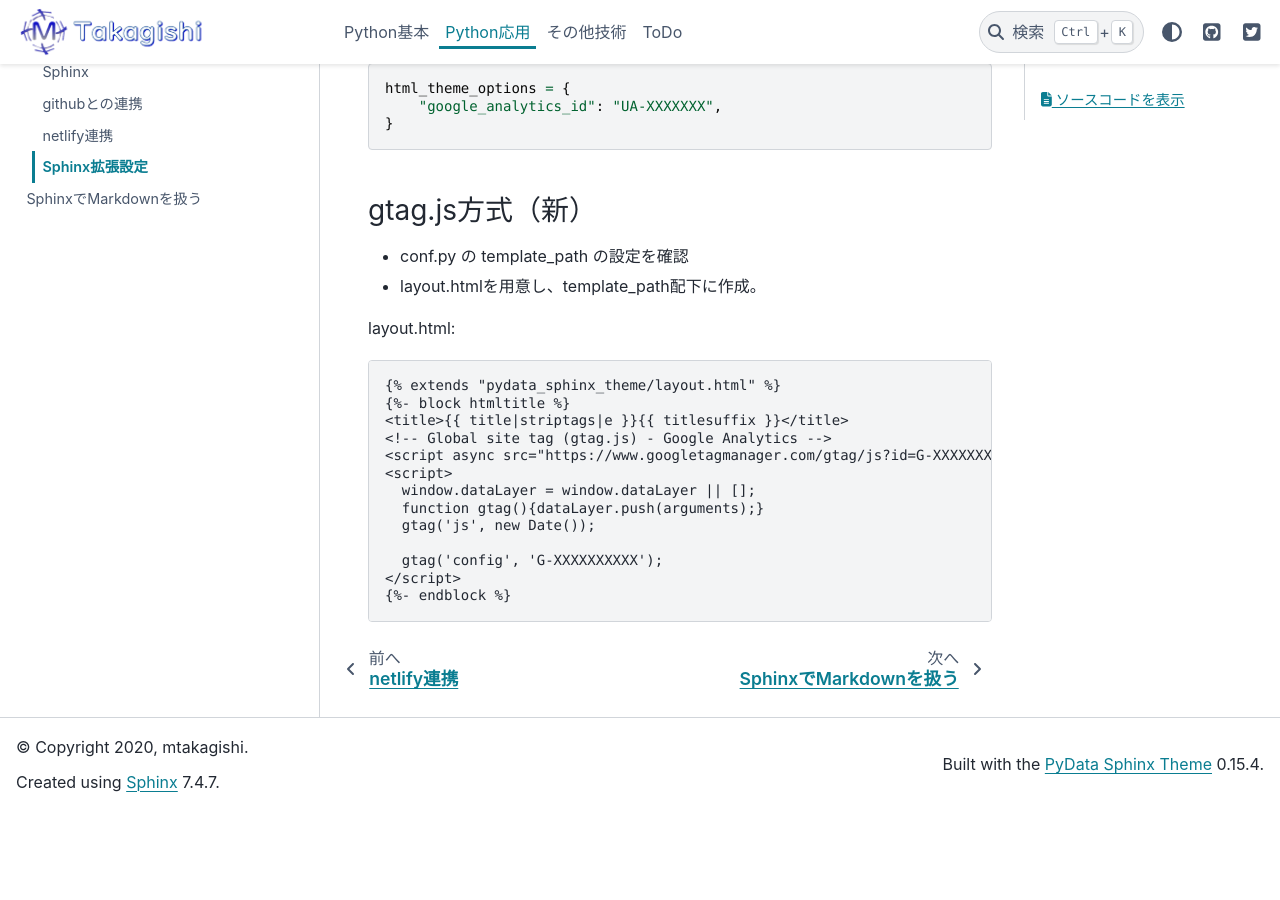
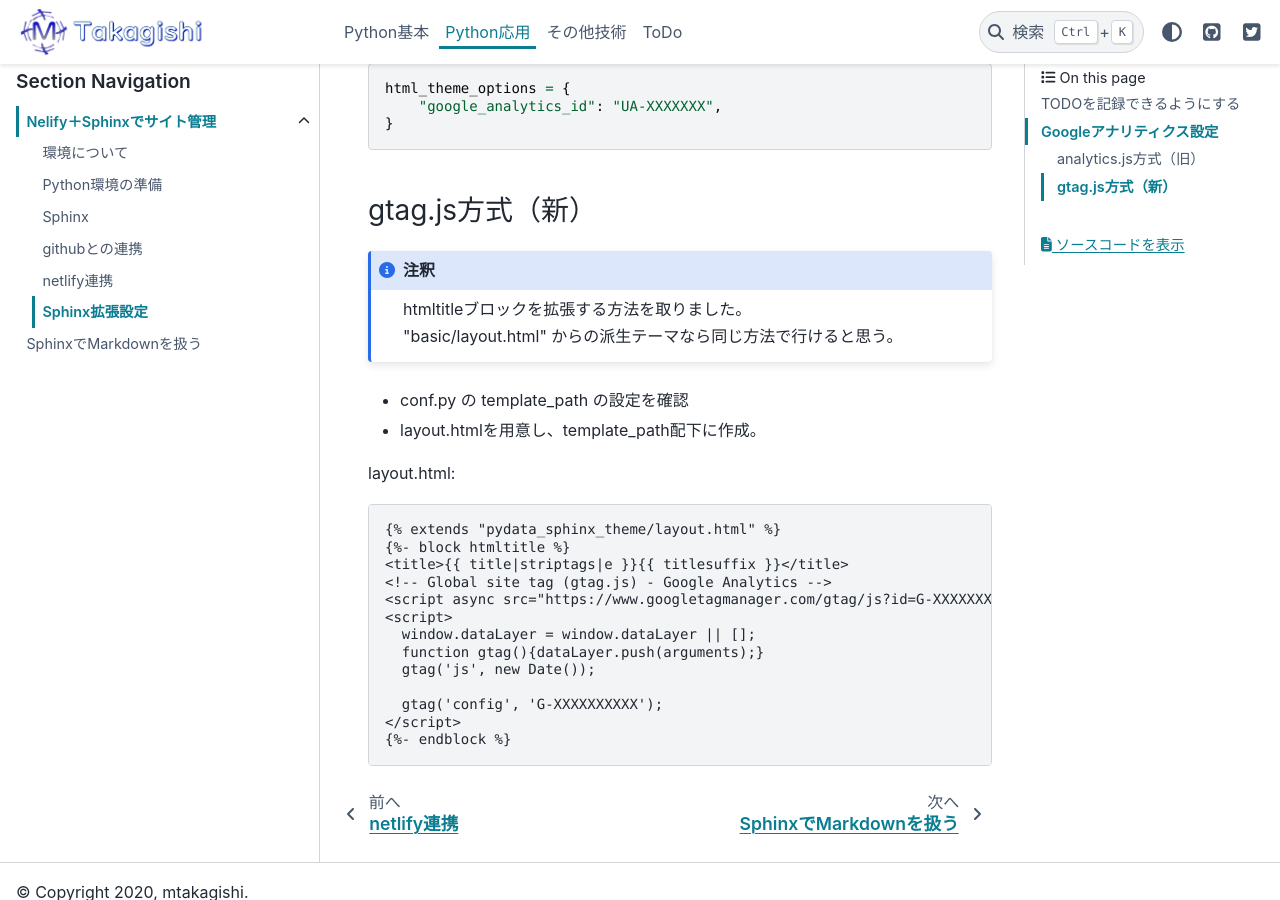
Before and after one commit to mtakagishi/mtakagishi, a Sphinx documentation site: the page built from docs/python-advanced/netlify-sphinx/Sphinx-ext.rst, in a window 1280 px wide and 900 px high, scrolled down 1178 px. Built offline with Sphinx 7.4.7 and the PyData theme 0.15.4, drawn with Linux system fonts in a browser that asks for light colours; before the commit the page ends 1989 px from its top, so only the background shows below that.

Commit message:
googleアナリティクスの設定方法にメモを追加

```diff
--- a/docs/python-advanced/netlify-sphinx/Sphinx-ext.rst
+++ b/docs/python-advanced/netlify-sphinx/Sphinx-ext.rst
@@ -48,6 +48,11 @@
 gtag.js方式（新）
 -------------------------
 
+.. note::
+
+  | htmltitleブロックを拡張する方法を取りました。
+  | "basic/layout.html" からの派生テーマなら同じ方法で行けると思う。
+
 * conf.py の template_path の設定を確認
 * layout.htmlを用意し、template_path配下に作成。
 
```
